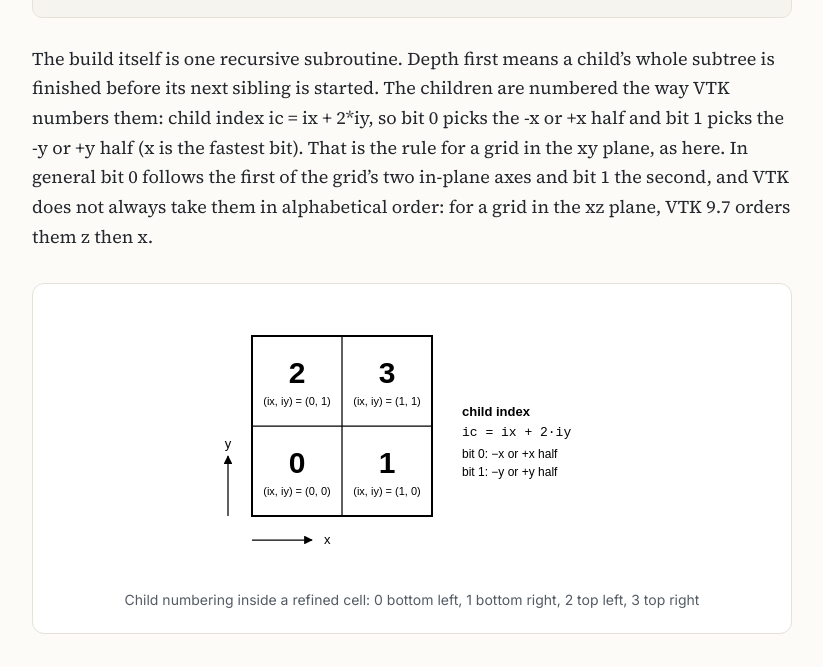
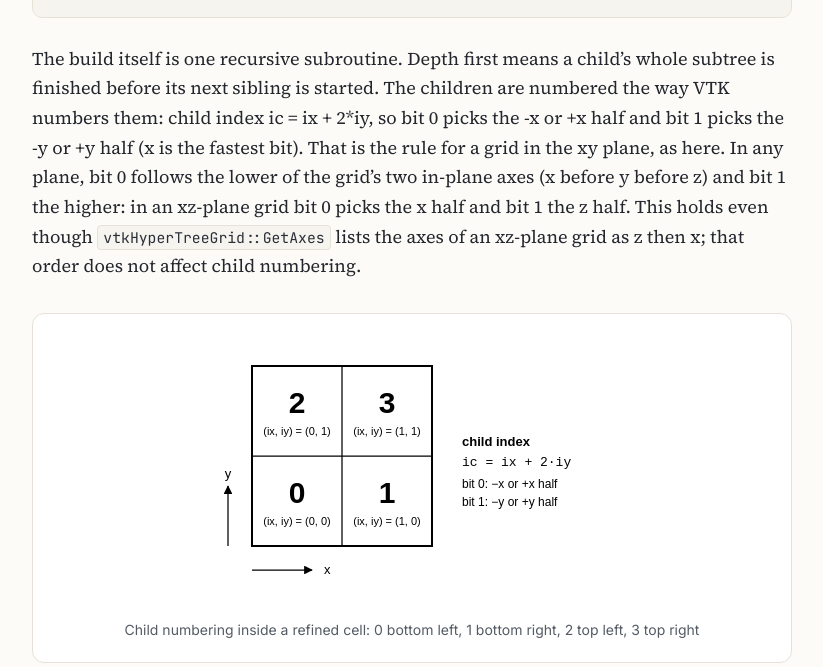
Before and after one commit to omdaniel/fortran-vtkHyperTreeGrid-tutorial, a plain HTML site: page docs/index.html in a window 1280 px wide. Shown: the part 2942-3609 px from the top of the page, without its empty margins (336-1159 px from the left). Drawn offline with Linux system fonts and the light colour scheme.

Commit message:
Correct the xz-plane child numbering note
The previous commit said that for a grid in the xz plane VTK orders the
child bits z then x. That is wrong. VTK's geometry cursor maps child bit 0
to the lower in-plane axis and bit 1 to the higher in every plane, so on
an xz-plane grid bit 0 is x and bit 1 is z. Only the grid's axis metadata
(vtkHyperTreeGrid::GetAxes) is listed z then x for that plane, and it does
not affect child numbering.

Checked by running VTK 9.7.2: on a 3 x 1 x 3 grid, child 1 of a refined
root is offset in x and child 2 in z.

Co-Authored-By: Claude Fable 5.2 <noreply@anthropic.com>

```diff
--- a/docs/index.html
+++ b/docs/index.html
@@ -173,10 +173,11 @@ child’s whole subtree is finished before its next sibling is started.
 The children are numbered the way VTK numbers them: child index ic = ix
 + 2*iy, so bit 0 picks the -x or +x half and bit 1 picks the -y or +y
 half (x is the fastest bit). That is the rule for a grid in the xy
-plane, as here. In general bit 0 follows the first of the grid’s two
-in-plane axes and bit 1 the second, and VTK does not always take them in
-alphabetical order: for a grid in the xz plane, VTK 9.7 orders them z
-then x.</p>
+plane, as here. In any plane, bit 0 follows the lower of the grid’s two
+in-plane axes (x before y before z) and bit 1 the higher: in an xz-plane
+grid bit 0 picks the x half and bit 1 the z half. This holds even though
+<code>vtkHyperTreeGrid::GetAxes</code> lists the axes of an xz-plane
+grid as z then x; that order does not affect child numbering.</p>
 <figure>
 <img loading="lazy" src="figures/child_order.svg"
 alt="Child numbering inside a refined cell: 0 bottom left, 1 bottom right, 2 top left, 3 top right" />
```
Also changed, not shown: 1 other file.
